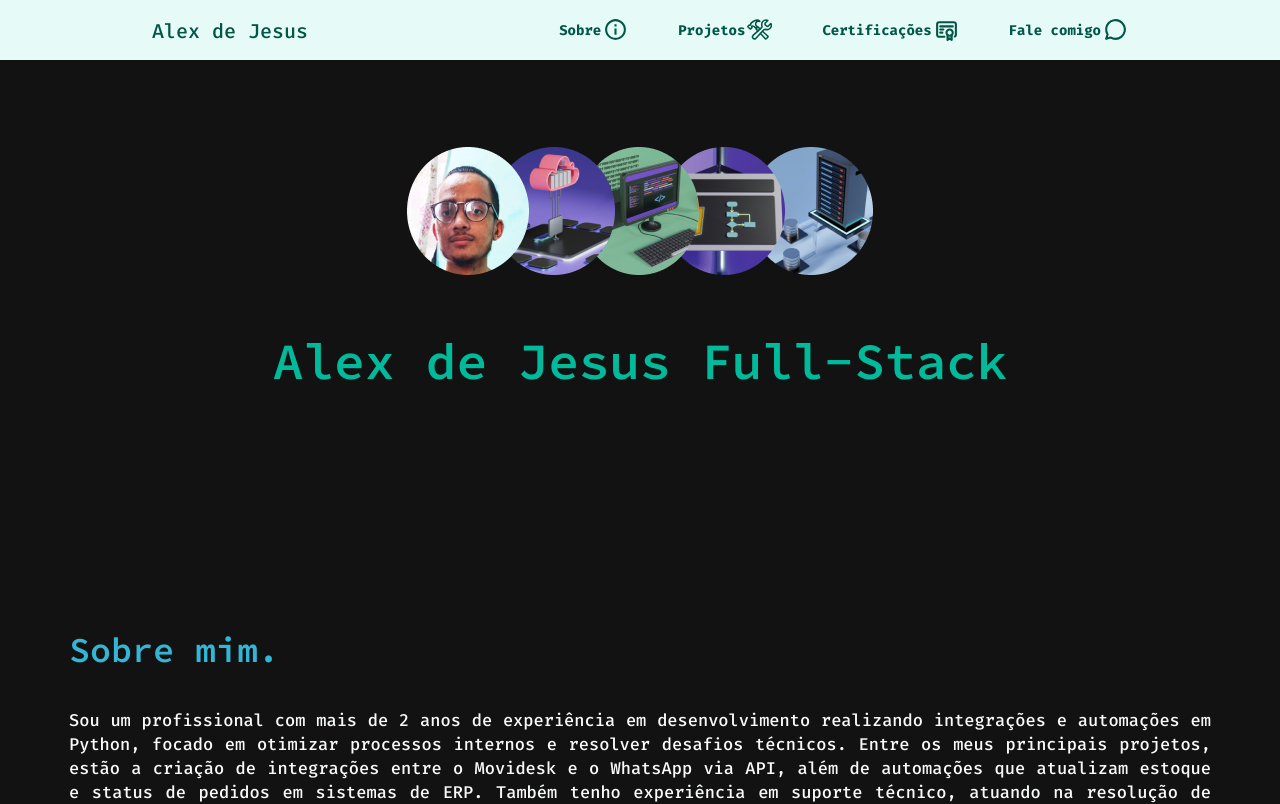
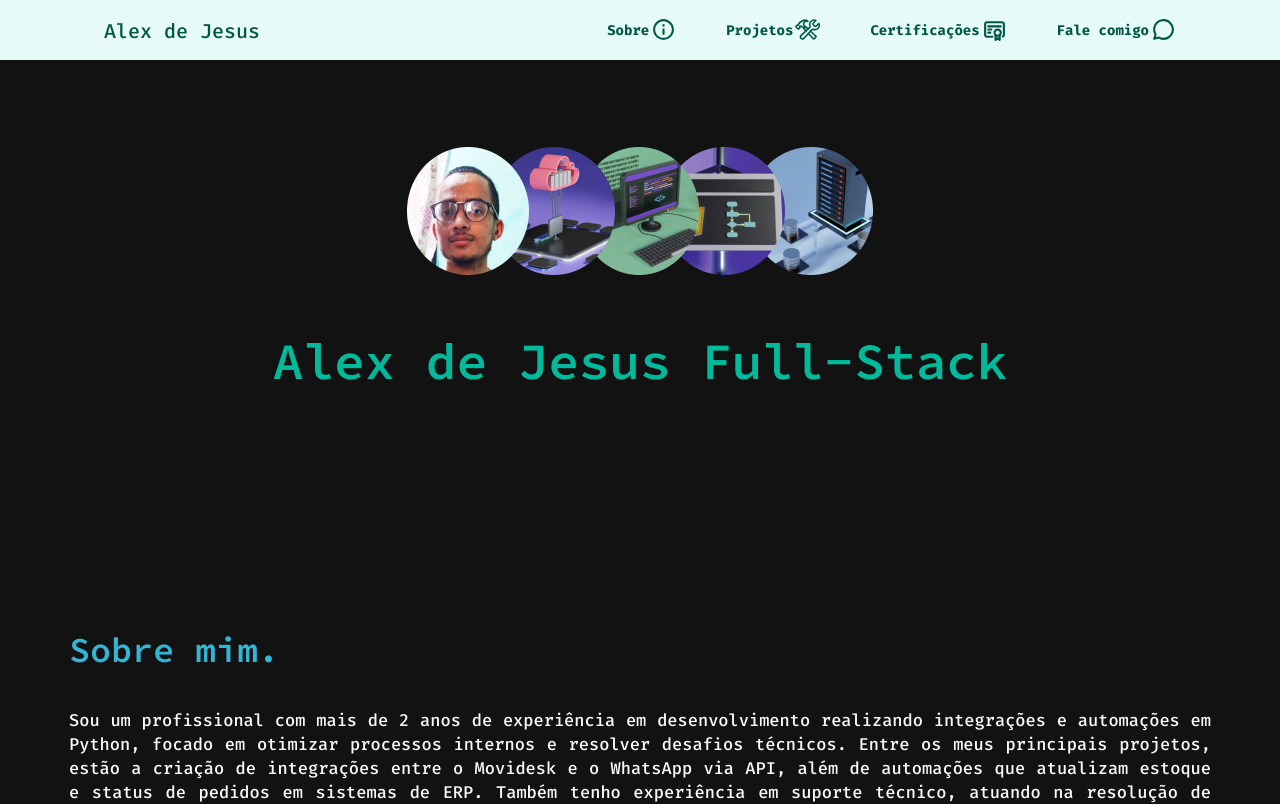
Before and after one commit to AlexdeJesusFS/portfolio, a React (Create React App) app in the folder portfolio/: page / in a window 1280 px wide. Shown: the top 804 px of the page. Built offline with nearby package versions, Linux system fonts and the light colour scheme.

Commit message:
ajuste no padding, alinhado ao conteúdo.

```diff
--- a/portfolio/src/components/Header/styles.ts
+++ b/portfolio/src/components/Header/styles.ts
@@ -6,7 +6,7 @@ export const Container = styled.header`
     display: flex;
     width: 100%;
     height: 60px;
-    padding: 16px 144px;
+    padding: 16px 96px;
     justify-content: flex-end;
     align-items: flex-start;
     gap: 10px;
```
